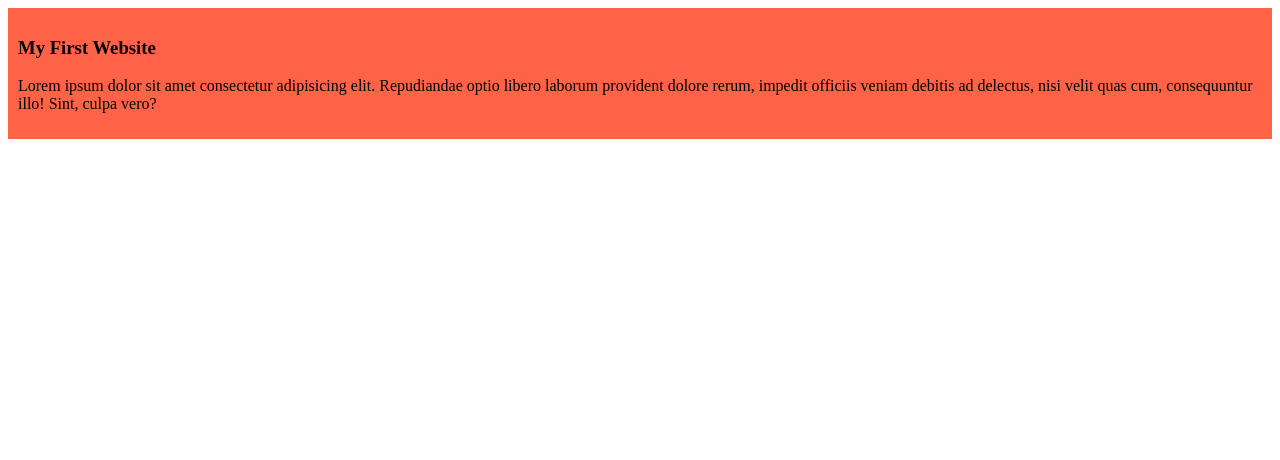
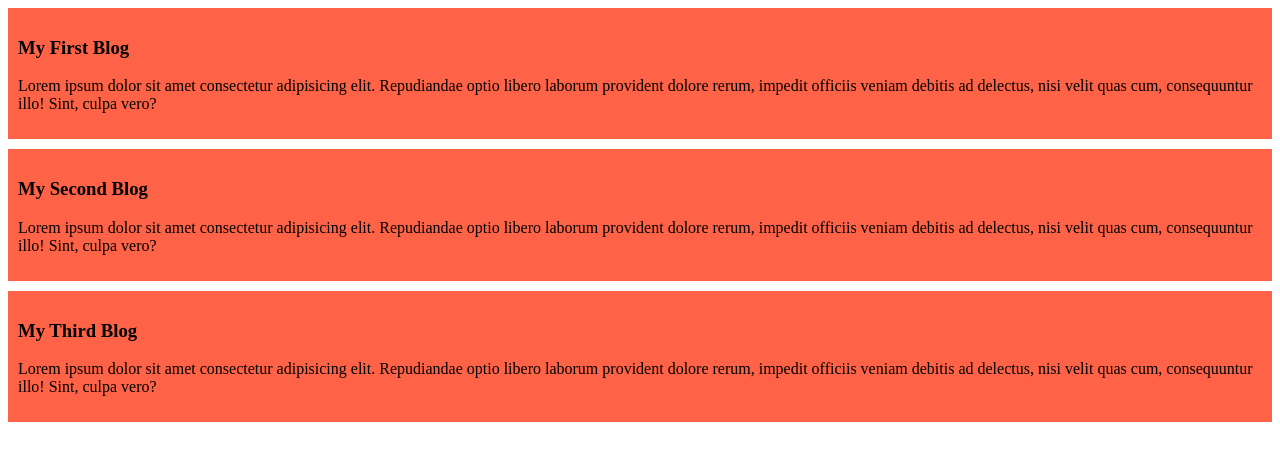
Before and after one commit to tasnimnishat78/my-simple-website, a plain HTML site: page index.html in a window 1280 px wide. Drawn offline with Linux system fonts and the light colour scheme.

Commit message:
added the second and third blog

```diff
--- a/index.html
+++ b/index.html
@@ -8,7 +8,15 @@
 </head>
 <body>
     <div>
-        <h3>My First Website</h3>
+        <h3>My First Blog</h3>
+        <p>Lorem ipsum dolor sit amet consectetur adipisicing elit. Repudiandae optio libero laborum provident dolore rerum, impedit officiis veniam debitis ad delectus, nisi velit quas cum, consequuntur illo! Sint, culpa vero?</p>
+    </div>
+    <div>
+        <h3>My Second Blog</h3>
+        <p>Lorem ipsum dolor sit amet consectetur adipisicing elit. Repudiandae optio libero laborum provident dolore rerum, impedit officiis veniam debitis ad delectus, nisi velit quas cum, consequuntur illo! Sint, culpa vero?</p>
+    </div>
+    <div>
+        <h3>My Third Blog</h3>
         <p>Lorem ipsum dolor sit amet consectetur adipisicing elit. Repudiandae optio libero laborum provident dolore rerum, impedit officiis veniam debitis ad delectus, nisi velit quas cum, consequuntur illo! Sint, culpa vero?</p>
     </div>
 </body>
--- a/styles/blog.css
+++ b/styles/blog.css
@@ -1,5 +1,6 @@
 div{
     background-color: tomato;
     padding: 10px;
+    margin-bottom: 10px;
     color: rgb(0, 0, 0);
 }
```
